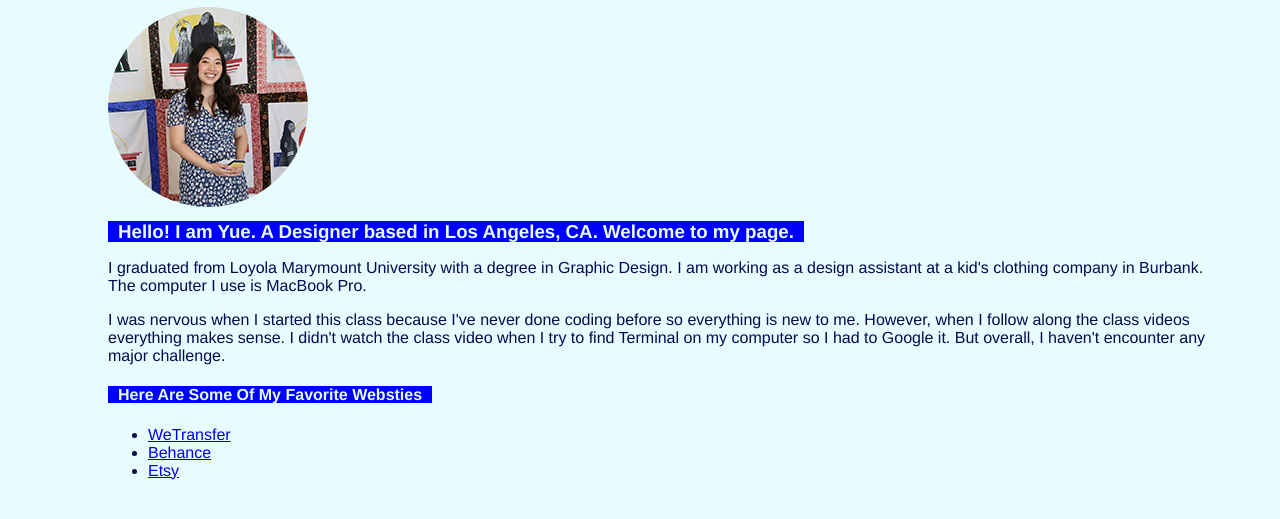
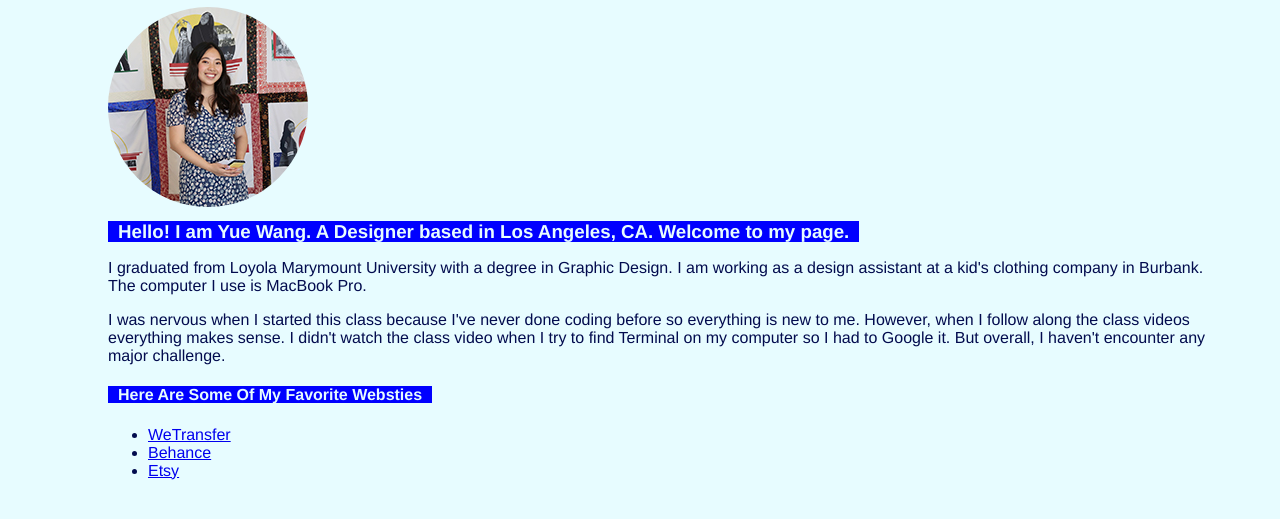
Before and after one commit to yuewang0809/UCLA_WCIB_WEEK1_PART2, a website: page index.html in a window 1280 px wide. Shown: the part 121-640 px from the top of the page. Drawn offline with Linux system fonts and the light colour scheme.

Commit message:
Name test

```diff
--- a/index.html
+++ b/index.html
@@ -16,7 +16,7 @@
     <h1>UCLAx Web Coding Intensive Bootcamp </h1>
     <h2>Week 1</h2>
     <img src="images/IMG_7041.jpg" alt="This is a photo">
-    <h3><span>Hello! I am Yue. A Designer based in Los Angeles, CA. Welcome to my page.</h3>
+    <h3><span>Hello! I am Yue Wang. A Designer based in Los Angeles, CA. Welcome to my page.</h3>
     <p>
       I graduated from Loyola Marymount University with a degree in Graphic Design. I am working as a design assistant at a kid's clothing company in Burbank. The computer I use is MacBook Pro.
     </p>
```
